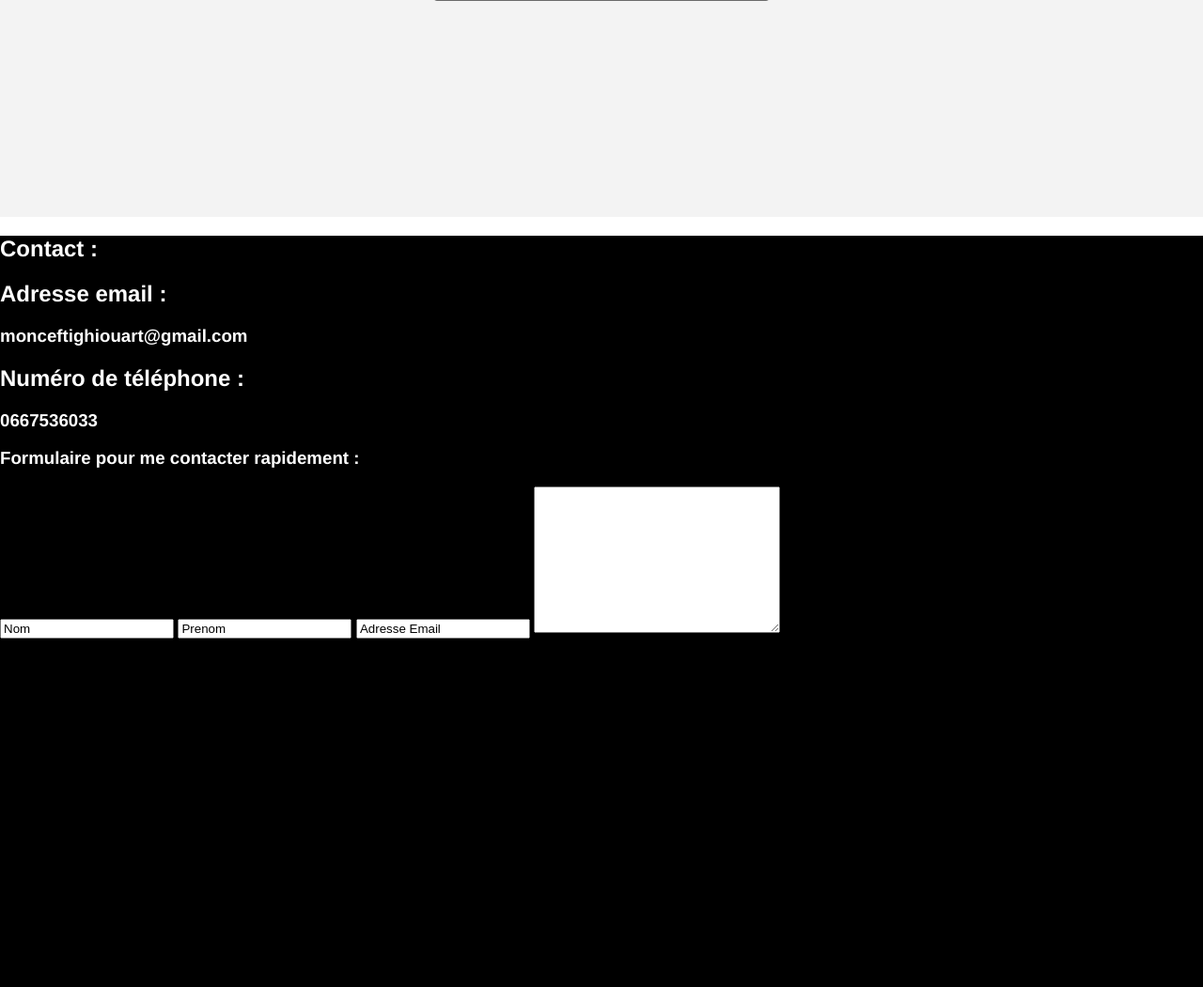
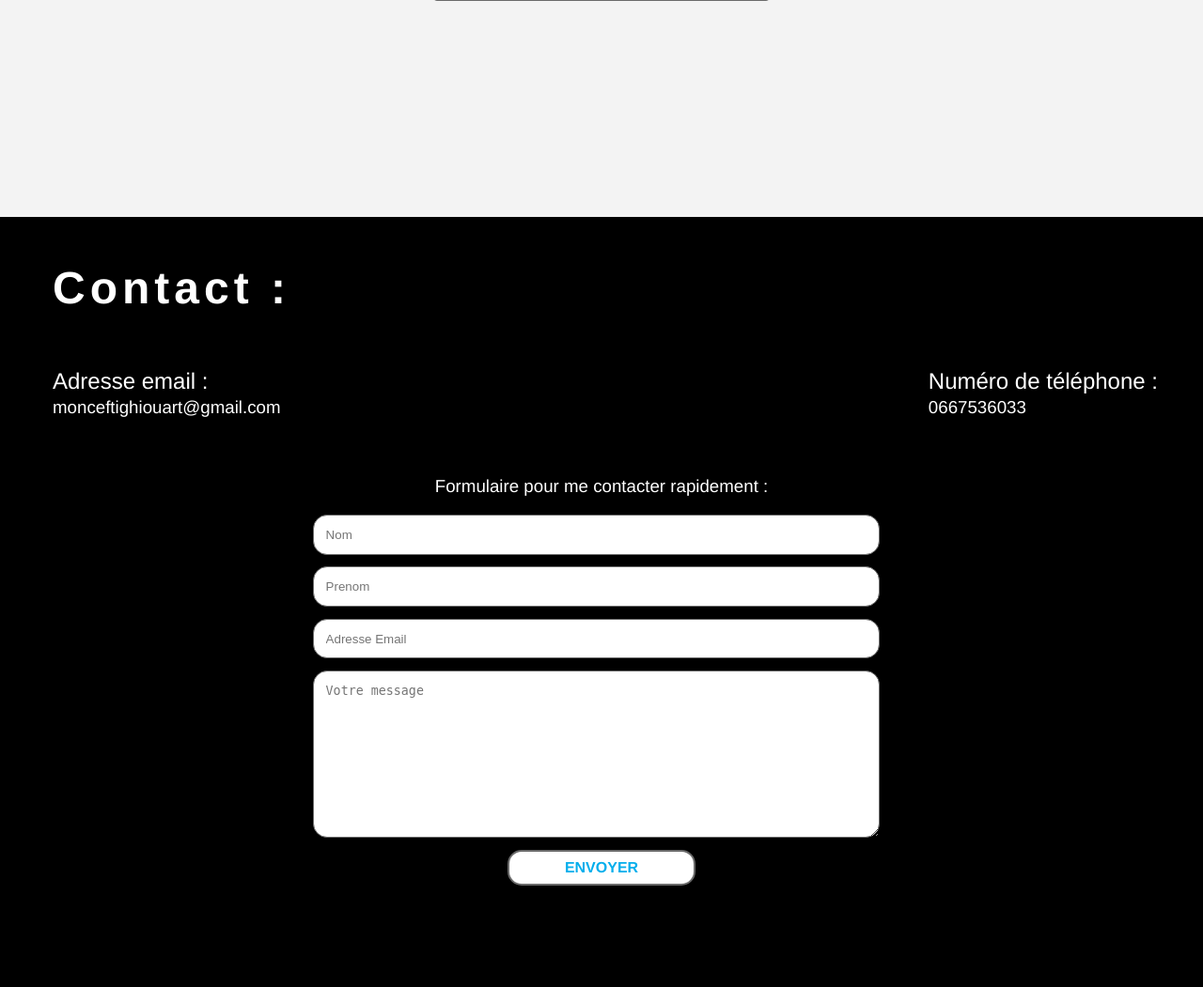
Before and after one commit to Moncef-Tighi/portfolio, a PHP site: page / in a window 1280 px wide. Shown: the part 1409-2460 px from the top of the page at 94% size. After the commit the page ends 2352 px from the top, so only its background shows below. Run offline with PHP 8.4, Linux system fonts and the light colour scheme.

Commit message:
Design de la page contact

```diff
--- a/index.html
+++ b/index.html
@@ -90,22 +90,25 @@
 <section id="contact">
     <h1>Contact : </h1>
 
-    <div>
-        <h2>Adresse email : </h2>
-        <h3>monceftighiouart@gmail.com</h3>
-
-        <h2>Numéro de téléphone : </h2>
-        <h3>0667536033</h3>
+    <div id='addresse'>
+        <div>
+            <h2>Adresse email : </h2>
+            <h3>monceftighiouart@gmail.com</h3>
+        </div>
+        <div>
+            <h2>Numéro de téléphone : </h2>
+            <h3>0667536033</h3>
+        </div>
     </div>
 
-    <div>
+    <div id="form">
         <h3>Formulaire pour me contacter rapidement : </h3>
         <form action="">
-            <input type="text" name="nom" value="Nom">
-            <input type="text" name="prenom" value="Prenom">
-            <input type="email" name="email" value="Adresse Email">
-            <textarea name="message" id="" cols="30" rows="10" value="Votrer message"></textarea>
-
+            <input type="text" name="nom" placeholder="Nom">
+            <input type="text" name="prenom" placeholder="Prenom">
+            <input type="mail" name="email" placeholder="Adresse Email">
+            <textarea name="message" id="" cols="30" rows="10" placeholder="Votre message"></textarea>
+            <button type="submit">Envoyer</button>
         </form>
     </div>
 
--- a/main.css
+++ b/main.css
@@ -36,7 +36,7 @@ header div {
     padding-right: 50px;
 }
 
-#cv {
+button {
     color: inherit;
     font: inherit;
 	outline: inherit;
@@ -54,7 +54,7 @@ header div {
     transition: 0.35s;
 }
 
-#cv:hover {
+button:hover {
     background-color: black;
     color: white;
 }
@@ -211,6 +211,53 @@ ul {
 #contact {
     background-color: black;
 }
+#contact h1 {
+    margin:0;
+    font-size: 3em;
+    letter-spacing: 5px;
+    padding-top: 6vh;
+    padding-left: 7vh;
+}
+#addresse{
+    padding-top: 6vh;
+    padding-bottom: 4vh;
+    padding-left: 7vh;
+    padding-right: 6vh;
+    display: flex;
+    width:auto;
+    justify-content: space-between;
+    line-height: 8px;
+}
+#contact h3, #contact h2 {
+    font-weight: 300;
+}
+
+#form {
+    width: 50%;
+    margin: auto;
+    text-align: center;
+}
+
+input, textarea {
+    display: block;
+    background: #fff!important;
+    border: 1px solid #6a6a6a;
+    width: 90%;
+    transition: border-color .15s ease-in-out,box-shadow .15s ease-in-out;
+    padding: 1vw;
+    margin: 1vw;
+    border-radius: 15px;
+}
+form {
+    text-align: center;
+}
+#contact button {
+    margin: auto;
+    border-radius: 15px;
+    color: #02aeec;
+    margin-bottom: 5vh;
+}
+
 
 @media only screen and (max-width: 800px) {
     #portfolio  {
```
